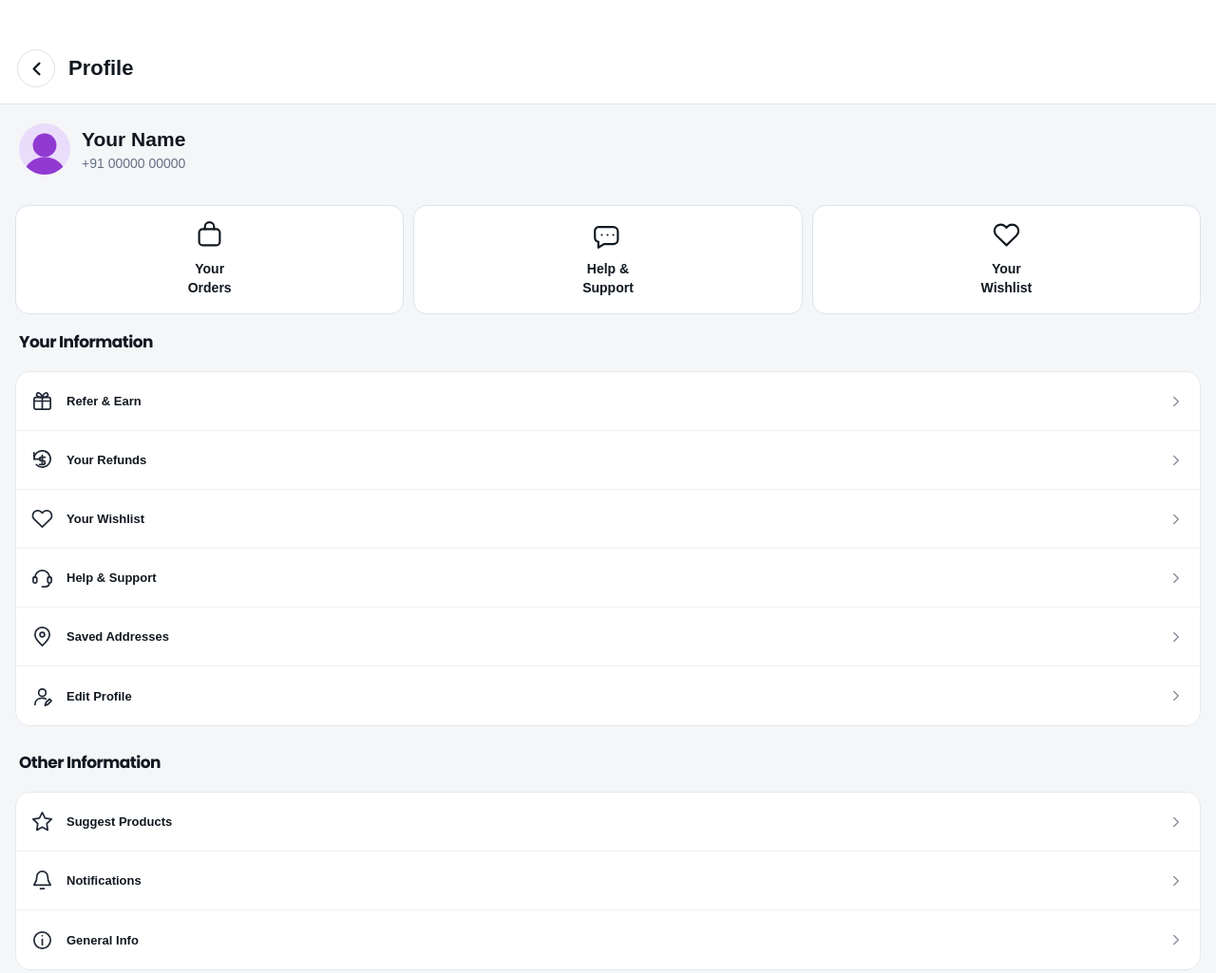
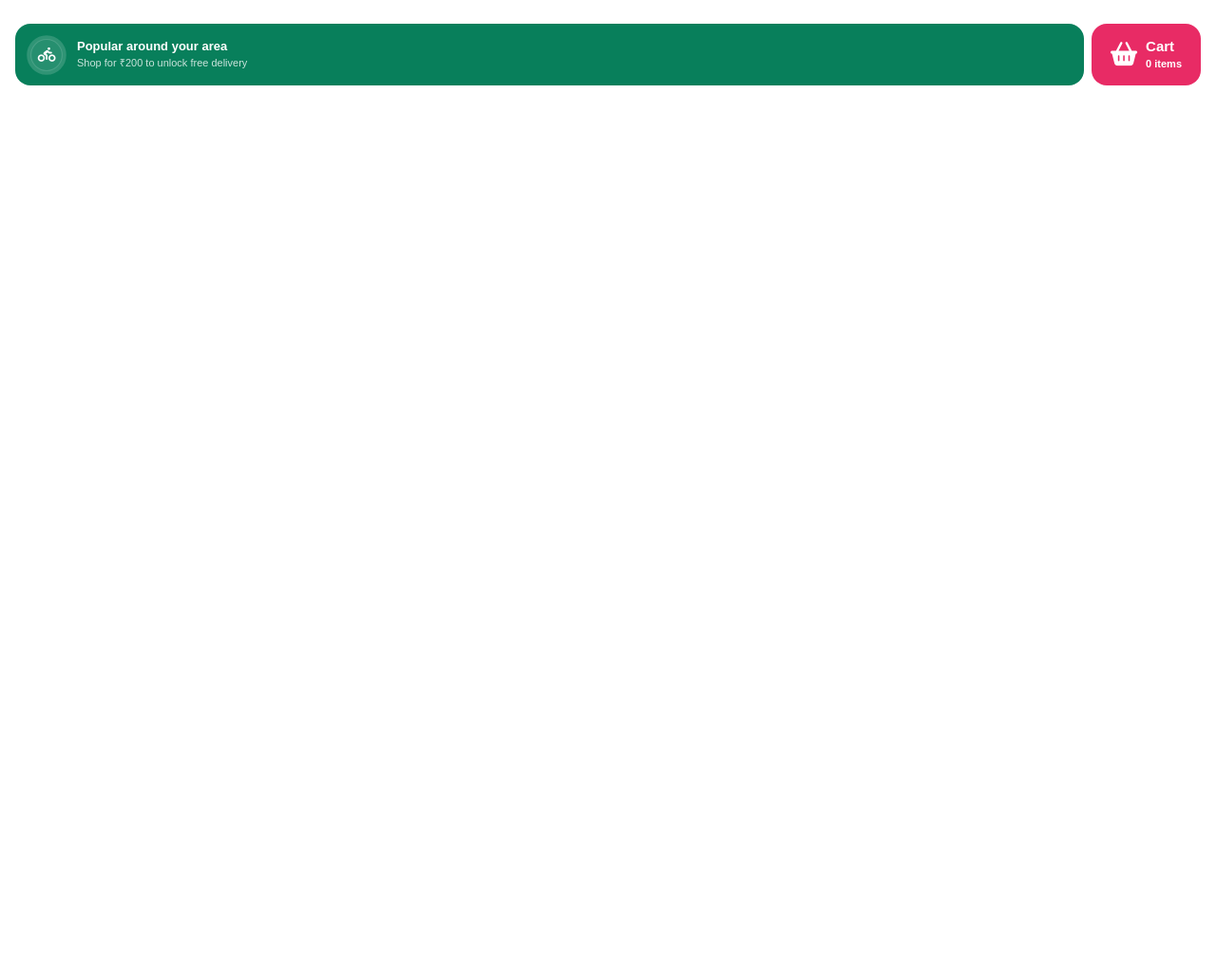
Before and after one commit to cezonalsolutions/mithialogin, a plain HTML site: page index.html in a window 1280 px wide. Shown: the top 1025 px of the page at 95% size. After the commit the page ends 800 px from the top, so only its background shows below. Drawn offline with Linux system fonts and the light colour scheme.

Commit message:
Update index.html

```diff
--- a/index.html
+++ b/index.html
@@ -4,515 +4,318 @@
 <head>
 <meta charset="UTF-8">
 <meta name="viewport" content="width=device-width, initial-scale=1.0">
-<title>MITHAI - Profile</title>
+<title>Free Delivery + Cart</title>
 
-<link href="https://fonts.googleapis.com/css2?family=Poppins:wght@600;700&display=swap" rel="stylesheet">
+<link rel="stylesheet" href="https://cdnjs.cloudflare.com/ajax/libs/font-awesome/6.5.2/css/all.min.css">
 
 <style>
-/* PAGE */
+* {
+  box-sizing: border-box;
+}
+
 body {
   margin: 0;
-  background: #f5f6f8;
+  font-family: Arial, sans-serif;
+  background: #ffffff;
 }
 
-/* FIXED HEADER */
-.mithai-profile-header {
-  position: fixed;
-  top: 0;
-  left: 0;
-  width: 100%;
-  height: 110px;
-  padding: 35px 18px 0;
+/* BOTH BARS */
+.deliveryCartRow {
+  width: calc(100% - 32px);
+  margin: 25px 16px 0;
+  display: flex;
+  align-items: stretch;
+  gap: 8px;
+}
+
+/* ORIGINAL GREEN DELIVERY DESIGN */
+.deliveryFloatBar {
+  flex: 1;
+  min-width: 0;
+  min-height: 65px;
+  padding: 12px 16px;
+  background: #087f5b;
   display: flex;
   align-items: center;
-  gap: 14px;
-  background: #ffffff;
-  border-bottom: 1px solid #e0e5ec;
-  box-sizing: border-box;
-  z-index: 9999;
+  border-radius: 16px;
+  overflow: hidden;
 }
 
-.mithai-profile-back {
-  width: 40px;
-  height: 40px;
-  border: 1px solid #dce3ed;
+/* DELIVERY ICON */
+.deliveryIcon {
+  position: relative;
+  width: 34px;
+  height: 34px;
   border-radius: 50%;
-  background: white;
+  background: rgba(255,255,255,.12);
   display: flex;
   align-items: center;
   justify-content: center;
-  padding: 0;
-  cursor: pointer;
+  margin-right: 15px;
   flex-shrink: 0;
 }
 
-.mithai-profile-back svg {
-  width: 23px;
-  height: 23px;
-  fill: none;
-  stroke: #111820;
-  stroke-width: 2.5;
-  stroke-linecap: round;
-  stroke-linejoin: round;
+.deliveryIcon i {
+  color: #ffffff;
+  font-size: 15px;
 }
 
-.mithai-profile-title {
-  margin: 0;
-  font-family: Arial, sans-serif;
-  font-size: 22px;
-  font-weight: 750;
-  color: #111820;
+/* PROGRESS RING */
+.freeProgressRing {
+  position: absolute;
+  inset: -5px;
+  width: 44px;
+  height: 44px;
+  transform: rotate(-90deg);
 }
 
-/* PROFILE DETAILS */
-.mithai-profile-details {
-  margin-top: 110px;
-  padding: 20px;
-  display: flex;
-  align-items: center;
-  gap: 12px;
-  background: #f5f6f8;
-  font-family: Arial, sans-serif;
-  width: 100%;
-  box-sizing: border-box;
+.freeProgressRing circle {
+  fill: none;
+  stroke-width: 4;
 }
 
-/* PROFILE CIRCLE */
-.mithai-profile-avatar {
-  width: 54px;
-  height: 54px;
-  border-radius: 50%;
-  background: #eadcfb;
+.ringBg {
+  stroke: rgba(255,255,255,.16);
+}
+
+.ringFill {
+  stroke: #ffffff;
+  stroke-linecap: round;
+  stroke-dasharray: 94.25;
+  stroke-dashoffset: 94.25;
+  transition: stroke-dashoffset .35s ease;
+}
+
+/* DELIVERY TEXT */
+.deliveryText {
+  flex: 1;
+  min-width: 0;
+  overflow: hidden;
+}
+
+.deliveryTitle {
+  font-size: 13px;
+  font-weight: 700;
+  color: #ffffff;
+  line-height: 1.15;
+}
+
+.deliverySub {
+  margin-top: 3px;
+  font-size: 11px;
+  font-weight: 500;
+  color: rgba(255,255,255,.78);
+  line-height: 1.2;
+}
+
+/* PINK CART */
+.pinkCartBar {
+  width: 115px;
+  flex: 0 0 115px;
+  min-height: 65px;
+  padding: 8px;
+  background: #E82B65;
+  color: #ffffff;
+  border: none;
+  border-radius: 16px;
   display: flex;
   align-items: center;
   justify-content: center;
-  flex-shrink: 0;
-  overflow: hidden;
+  gap: 9px;
+  cursor: pointer;
+  -webkit-tap-highlight-color: transparent;
 }
 
-.mithai-profile-avatar svg {
-  width: 64px;
-  height: 64px;
-  display: block;
-  fill: #913ad2;
-  flex-shrink: 0;
-  transform: translateY(4px);
+.pinkCartBar:active {
+  opacity: 0.9;
 }
 
-/* NAME AND PHONE */
-.mithai-profile-info {
-  display: flex;
-  flex-direction: column;
-  gap: 5px;
-  min-width: 0;
-}
-
-.mithai-profile-name {
-  font-size: 21px;
-  font-weight: 750;
-  color: #111820;
-}
-
-.mithai-profile-phone {
-  font-size: 14px;
-  color: #657084;
-}
-
-/* THREE PROFILE BOXES */
-.mithai-profile-quick-actions {
-  display: grid;
-  grid-template-columns: repeat(3, minmax(0, 1fr));
-  gap: 10px;
-  padding: 12px 16px 25px;
-  background: #f5f6f8;
-  width: 100%;
-  box-sizing: border-box;
-}
-
-/* EACH BOX */
-.mithai-profile-action {
-  min-width: 0;
-  height: 115px;
-  background: #ffffff;
-  border: 1px solid #dce3ed;
-  border-radius: 14px;
-  display: flex;
-  flex-direction: column;
-  align-items: center;
-  justify-content: center;
-  gap: 12px;
-  padding: 10px 5px;
-  cursor: pointer;
-  font-family: Arial, sans-serif;
-}
-
-.mithai-profile-action svg {
-  width: 29px;
-  height: 29px;
-  fill: none;
-  stroke: #111820;
-  stroke-width: 1.8;
-  stroke-linecap: round;
-  stroke-linejoin: round;
+.pinkCartIcon {
+  font-size: 25px;
+  color: #ffffff;
   flex-shrink: 0;
 }
 
-.mithai-profile-action span {
-  font-size: 14px;
-  font-weight: 700;
-  color: #111820;
-  text-align: center;
-  line-height: 1.4;
+.pinkCartText {
+  display: flex;
+  flex-direction: column;
+  align-items: flex-start;
+  gap: 3px;
+  white-space: nowrap;
 }
 
-.mithai-profile-action:active {
-  background: #f9f5fc;
-  transform: scale(0.98);
+.pinkCartTitle {
+  font-family: Arial, sans-serif;
+  font-size: 15px;
+  font-weight: 800;
+  line-height: 1.1;
 }
 
-/* YOUR INFORMATION HEADING */
-
-.mithai-profile-quick-actions {
-  padding-bottom: 8px;
+.pinkCartCount {
+  font-family: Arial, sans-serif;
+  font-size: 11px;
+  font-weight: 600;
+  line-height: 1.2;
 }
 
-.mithai-info-heading {
-  margin: 8px 0 18px 20px;
-  font-family: 'Poppins', sans-serif;
-  font-size: 17px;
-  font-weight: 700;
-  letter-spacing: -0.5px;
-  color: #111820;
-  text-align: left;
+/* SMALL MOBILE */
+@media (max-width: 380px) {
+  .deliveryCartRow {
+    width: calc(100% - 20px);
+    margin: 25px 10px 0;
+    gap: 6px;
   }
 
-
-/* INFORMATION WHITE BOX */
-.mithai-info-box {
-  margin: 0 16px 25px;
-  background: #ffffff;
-  border: 1px solid #e6e8ed;
-  border-radius: 16px;
-  overflow: hidden;
-  font-family: 'Poppins', sans-serif;
+  .deliveryFloatBar {
+    padding: 10px;
   }
 
-/* INFORMATION ROW */
-.mithai-info-item {
-  width: 100%;
-  min-height: 62px;
-  display: flex;
-  align-items: center;
-  gap: 14px;
-  padding: 15px 16px;
-  border: none;
-  border-bottom: 1px solid #edf0f3;
-  background: #ffffff;
-  text-align: left;
-  cursor: pointer;
-  box-sizing: border-box;
+  .deliveryIcon {
+    margin-right: 12px;
   }
 
-.mithai-info-item:last-child {
-  border-bottom: none;
+  .deliveryTitle {
+    font-size: 12px;
   }
 
-.mithai-info-icon {
-  width: 23px;
-  height: 23px;
-  fill: none;
-  stroke: #222936;
-  stroke-width: 1.8;
-  stroke-linecap: round;
-  stroke-linejoin: round;
-  flex-shrink: 0;
+  .deliverySub {
+    font-size: 10px;
   }
 
-.mithai-info-text {
-  flex: 1;
-  font-size: 13px;
-  font-weight: 600;
-  color: #111820;
+  .pinkCartBar {
+    width: 98px;
+    flex-basis: 98px;
+    gap: 6px;
+    padding: 6px;
   }
 
-.mithai-info-arrow {
-  width: 18px;
-  height: 18px;
-  fill: none;
-  stroke: #89919e;
-  stroke-width: 2;
-  stroke-linecap: round;
-  stroke-linejoin: round;
+  .pinkCartIcon {
+    font-size: 21px;
   }
 
-.mithai-info-item:active {
-  background: #f7f7f9;
+  .pinkCartTitle {
+    font-size: 14px;
+  }
+
+  .pinkCartCount {
+    font-size: 10px;
+  }
 }
 </style>
 </head>
 
 <body>
 
-<!-- HEADER -->
-<header class="mithai-profile-header">
-  <button
-    type="button"
-    class="mithai-profile-back"
-    onclick="window.history.back()"
-    aria-label="Go back"
-  >
-    <svg viewBox="0 0 24 24">
-      <path d="M15 18L9 12L15 6"/>
-    </svg>
-  </button>
+<!-- FREE DELIVERY + PINK CART -->
+<div class="deliveryCartRow">
 
-  <h1 class="mithai-profile-title">Profile</h1>
-</header>
+  <!-- GREEN DELIVERY -->
+  <div class="deliveryFloatBar" id="mithaiFreeDeliveryBar">
 
-<!-- PROFILE DETAILS -->
-<div class="mithai-profile-details">
+    <div class="deliveryIcon">
+      <i class="fa-solid fa-person-biking"></i>
 
-  <div class="mithai-profile-avatar">
-    <svg
-      viewBox="-4 -4 72 72"
-      xmlns="http://www.w3.org/2000/svg"
-      aria-hidden="true"
-    >
-      <circle cx="32" cy="23" r="14"/>
-      <path d="M5 64c2-18 13-27 27-27s25 9 27 27z"/>
+      <svg class="freeProgressRing" viewBox="0 0 36 36">
+        <circle class="ringBg"
+                cx="18" cy="18" r="15"></circle>
+
+        <circle class="ringFill"
+                id="freeDeliveryRing"
+                cx="18" cy="18" r="15"></circle>
       </svg>
     </div>
 
-  <div class="mithai-profile-info">
-    <div class="mithai-profile-name" id="profileName">
-      Your Name
+    <div class="deliveryText">
+      <div class="deliveryTitle">
+        Popular around your area
       </div>
 
-    <div class="mithai-profile-phone" id="profilePhone">
-      +91 00000 00000
+      <div class="deliverySub">
+        Shop for ₹200 to unlock free delivery
       </div>
     </div>
 
   </div>
 
-<!-- THREE PROFILE BOXES -->
-<div class="mithai-profile-quick-actions">
+  <!-- PINK CART -->
+  <button class="pinkCartBar"
+          type="button"
+          onclick="openMithaiCart()">
 
-  <!-- YOUR ORDERS -->
-  <button
-    class="mithai-profile-action"
-    type="button"
-    onclick="window.location.href='orders.html'"
-  >
-    <svg viewBox="0 0 24 24">
-      <rect x="3" y="7" width="18" height="14" rx="3"/>
-      <path d="M8 7V5a4 4 0 0 1 8 0v2"/>
-    </svg>
-    <span>Your<br>Orders</span>
-  </button>
+    <i class="fa-solid fa-basket-shopping pinkCartIcon"></i>
 
-  <!-- HELP & SUPPORT -->
-  <button
-    class="mithai-profile-action"
-    type="button"
-    onclick="window.location.href='support.html'"
-  >
-    <svg viewBox="0 0 24 24">
-      <path d="M4 5h13a4 4 0 0 1 4 4v7a4 4 0 0 1-4 4H9l-5 3v-5a4 4 0 0 1-3-4V9a4 4 0 0 1 3-4Z"/>
-      <path d="M7 12h.01M12 12h.01M17 12h.01"/>
-    </svg>
-    <span>Help &amp;<br>Support</span>
-  </button>
+    <div class="pinkCartText">
+      <span class="pinkCartTitle">Cart</span>
+      <span class="pinkCartCount" id="pinkCartCount">
+        0 items
+      </span>
+    </div>
 
-  <!-- YOUR WISHLIST -->
-  <button
-    class="mithai-profile-action"
-    type="button"
-    onclick="window.location.href='wishlist.html'"
-  >
-    <svg viewBox="0 0 24 24">
-      <path d="M20.8 4.6a5.5 5.5 0 0 0-7.8 0L12 5.7l-1.1-1.1a5.5 5.5 0 0 0-7.8 7.8L12 21l8.8-8.6a5.5 5.5 0 0 0 0-7.8Z"/>
-    </svg>
-    <span>Your<br>Wishlist</span>
-  </button>
-
-</div>
-<!-- THREE BOXES END -->
-
-<!-- YOUR INFORMATION HEADING -->
-<h2 class="mithai-info-heading">
-  Your Information
-</h2>
-
-<!-- YOUR INFORMATION OPTIONS -->
-<div class="mithai-info-box">
-
-  <!-- REFER & EARN -->
-  <button class="mithai-info-item" type="button">
-    <svg class="mithai-info-icon" viewBox="0 0 24 24">
-      <rect x="3" y="8" width="18" height="13" rx="2"/>
-      <path d="M12 8v13M3 12h18"/>
-      <path d="M12 8C7 8 5 6 6 4s5-1 6 4ZM12 8c5 0 7-2 6-4s-5-1-6 4Z"/>
-    </svg>
-    <span class="mithai-info-text">Refer &amp; Earn</span>
-    <svg class="mithai-info-arrow" viewBox="0 0 24 24">
-      <path d="m9 18 6-6-6-6"/>
-    </svg>
-  </button>
-
-  <!-- YOUR REFUNDS -->
-  <button class="mithai-info-item" type="button">
-    <svg class="mithai-info-icon" viewBox="0 0 24 24">
-      <path d="M3 11a9 9 0 1 1 2.5 6.2"/>
-      <path d="M3 4v7h7"/>
-      <path d="M12 7v10M15 9h-4a2 2 0 0 0 0 4h2a2 2 0 0 1 0 4H9"/>
-    </svg>
-    <span class="mithai-info-text">Your Refunds</span>
-    <svg class="mithai-info-arrow" viewBox="0 0 24 24">
-      <path d="m9 18 6-6-6-6"/>
-    </svg>
-  </button>
-
-  <!-- YOUR WISHLIST -->
-  <button class="mithai-info-item" type="button">
-    <svg class="mithai-info-icon" viewBox="0 0 24 24">
-      <path d="M20.8 4.6a5.5 5.5 0 0 0-7.8 0L12 5.7l-1.1-1.1a5.5 5.5 0 0 0-7.8 7.8L12 21l8.8-8.6a5.5 5.5 0 0 0 0-7.8Z"/>
-    </svg>
-    <span class="mithai-info-text">Your Wishlist</span>
-    <svg class="mithai-info-arrow" viewBox="0 0 24 24">
-      <path d="m9 18 6-6-6-6"/>
-    </svg>
-  </button>
-
-  <!-- HELP & SUPPORT -->
-  <button class="mithai-info-item" type="button">
-    <svg class="mithai-info-icon" viewBox="0 0 24 24">
-      <path d="M4 12a8 8 0 0 1 16 0"/>
-      <rect x="2" y="11" width="4" height="7" rx="2"/>
-      <rect x="18" y="11" width="4" height="7" rx="2"/>
-      <path d="M20 18a5 5 0 0 1-5 4h-3"/>
-    </svg>
-    <span class="mithai-info-text">Help &amp; Support</span>
-    <svg class="mithai-info-arrow" viewBox="0 0 24 24">
-      <path d="m9 18 6-6-6-6"/>
-    </svg>
-  </button>
-
-  <!-- SAVED ADDRESSES -->
-  <button class="mithai-info-item" type="button">
-    <svg class="mithai-info-icon" viewBox="0 0 24 24">
-      <path d="M20 10c0 5-8 12-8 12S4 15 4 10a8 8 0 1 1 16 0Z"/>
-      <circle cx="12" cy="10" r="2.5"/>
-    </svg>
-    <span class="mithai-info-text">Saved Addresses</span>
-    <svg class="mithai-info-arrow" viewBox="0 0 24 24">
-      <path d="m9 18 6-6-6-6"/>
-    </svg>
-  </button>
-
-<!-- EDIT PROFILE -->
-<button
-  class="mithai-info-item"
-  type="button"
-  onclick="window.location.href='edit-profile.html'"
->
-  <svg class="mithai-info-icon" viewBox="0 0 24 24">
-    <circle cx="12" cy="8" r="4"/>
-    <path d="M4 21c0-4.5 3.5-7 8-7 1.5 0 2.8.3 4 1"/>
-    <path d="m16 19 4-4 2 2-4 4-3 1z"/>
-  </svg>
-
-  <span class="mithai-info-text">Edit Profile</span>
-
-  <svg class="mithai-info-arrow" viewBox="0 0 24 24">
-    <path d="m9 18 6-6-6-6"/>
-  </svg>
   </button>
 
 </div>
 
-<!-- OTHER INFORMATION HEADING -->
-<h2 class="mithai-info-heading">
-  Other Information
-</h2>
+<script>
+const FREE_DELIVERY_TARGET = 200;
 
-<!-- OTHER INFORMATION BOX -->
-<div class="mithai-info-box">
+function updateFreeDeliveryProgress(cartTotal) {
 
-  <!-- SUGGEST PRODUCTS -->
+  const total = Math.max(0, Number(cartTotal) || 0);
+  const pending = Math.max(FREE_DELIVERY_TARGET - total, 0);
 
-<button class="mithai-info-item" type="button">
-  <svg class="mithai-info-icon" viewBox="0 0 24 24">
-    <path d="m12 2 3.1 6.3 7 1-5.1 5 .9 7-5.9-3.3-5.9 3.3.9-7-5.1-5 7-1z"/>
-  </svg>
+  const ring = document.getElementById("freeDeliveryRing");
+  const title = document.querySelector(".deliveryTitle");
+  const sub = document.querySelector(".deliverySub");
 
-  <span class="mithai-info-text">Suggest Products</span>
+  const progress = Math.min(total / FREE_DELIVERY_TARGET, 1);
 
-  <svg class="mithai-info-arrow" viewBox="0 0 24 24">
-    <path d="m9 18 6-6-6-6"/>
-  </svg>
-</button>
-
-
-  <!-- NOTIFICATIONS -->
-  <button class="mithai-info-item" type="button">
-    <svg class="mithai-info-icon" viewBox="0 0 24 24">
-      <path d="M18 8a6 6 0 0 0-12 0c0 7-3 7-3 9h18c0-2-3-2-3-9"/>
-      <path d="M10 21h4"/>
-    </svg>
-
-    <span class="mithai-info-text">
-      Notifications
-    </span>
-
-    <svg class="mithai-info-arrow" viewBox="0 0 24 24">
-      <path d="m9 18 6-6-6-6"/>
-    </svg>
-  </button>
-
-  <!-- GENERAL INFO -->
-  <button class="mithai-info-item" type="button">
-    <svg class="mithai-info-icon" viewBox="0 0 24 24">
-      <circle cx="12" cy="12" r="9"/>
-      <path d="M12 11v6"/>
-      <path d="M12 7h.01"/>
-    </svg>
-
-    <span class="mithai-info-text">
-      General Info
-    </span>
-
-    <svg class="mithai-info-arrow" viewBox="0 0 24 24">
-      <path d="m9 18 6-6-6-6"/>
-    </svg>
-  </button>
-
-</div>
-
-<style>
-.mithai-logout-btn {
-  width: calc(100% - 32px);
-  margin: 5px 16px 30px;
-  padding: 17px 18px;
-  background: #ffffff;
-  border: 1px solid #e6e8ed;
-  border-radius: 14px;
-  cursor: pointer;
-  font-family: 'Poppins', sans-serif;
-  font-size: 14px;
-  font-weight: 600;
-  color: #111820;
-  text-align: center;
+  if (ring) {
+    ring.style.strokeDashoffset = 94.25 * (1 - progress);
   }
 
-.mithai-logout-btn:active {
-  background: #f5f6f8;
+  if (title && sub) {
+    if (total >= FREE_DELIVERY_TARGET) {
+      title.innerText = "Free Delivery Unlocked";
+      sub.innerText = "Your order is eligible for free delivery";
+    } else {
+      title.innerText = "Popular around your area";
+      sub.innerText =
+        `Shop for ₹${pending} to unlock free delivery`;
     }
-</style>
+  }
+}
 
-<button class="mithai-logout-btn" type="button">
-  Log Out
-</button>
+/* UPDATE CART ITEM COUNT */
+function updatePinkCartCount(count) {
+  const quantity = Math.max(0, Math.floor(Number(count) || 0));
+  const el = document.getElementById("pinkCartCount");
+
+  if (el) {
+    el.textContent =
+      quantity + (quantity === 1 ? " item" : " items");
+  }
+}
+
+/* CART CLICK */
+function openMithaiCart() {
+  // Connect your existing cart opening function here.
+  if (typeof window.openCart === "function") {
+    window.openCart();
+  }
+}
+
+/* INITIAL VALUES */
+updateFreeDeliveryProgress(0);
+updatePinkCartCount(0);
+
+/* EXAMPLES:
+updateFreeDeliveryProgress(150);
+updatePinkCartCount(1);
+
+updateFreeDeliveryProgress(250);
+updatePinkCartCount(17);
+*/
+</script>
 
 </body>
 </html>
```
Lines whose indentation alone changed are shown as unchanged.
